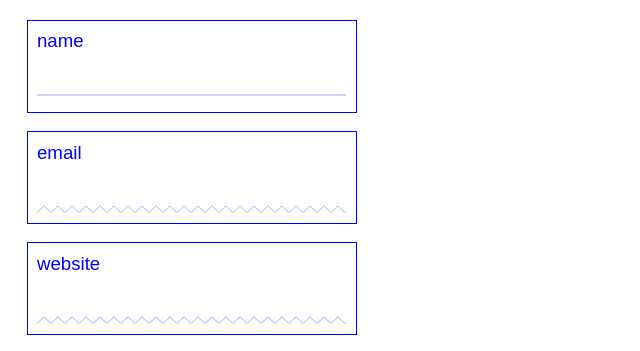
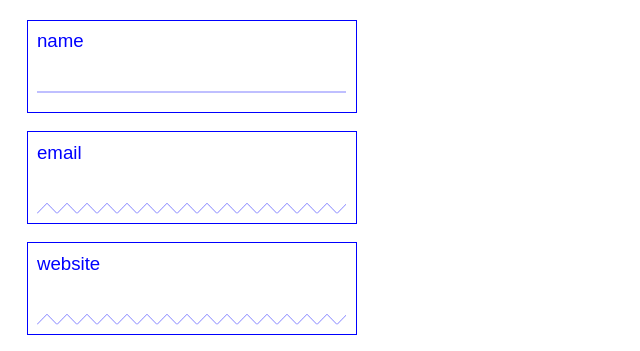
Before and after one commit to corinedwards/infotextures, a plain HTML site: page Form.html in a window 1280 px wide. Shown: the part 155-506 px from the top of the page, 0-640 px from the left. Drawn offline with Linux system fonts and the light colour scheme.

Commit message:
Update Form.html

```diff
--- a/Form.html
+++ b/Form.html
@@ -46,13 +46,13 @@
         background:url(hazard.svg);
         background-position:bottom left;
         background-repeat:repeat-x;
-        background-size:0.75em;
+        background-size:20px;
       }
       input:valid{
         background:url(neutral.svg);
         background-position:bottom;
         background-repeat:repeat-x;
-        background-size:0.75em;
+        background-size:20px;
       }
     </style>
   </head>
```
